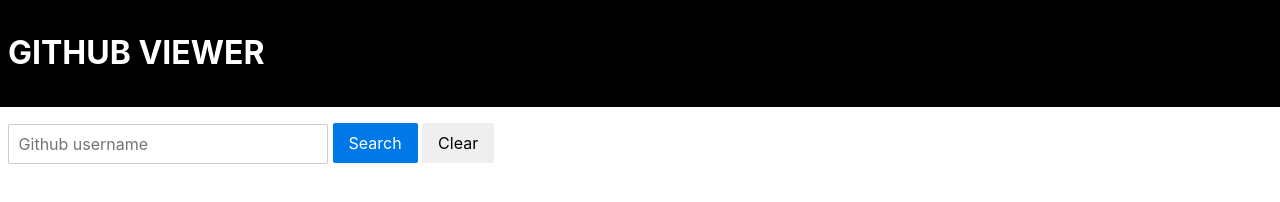
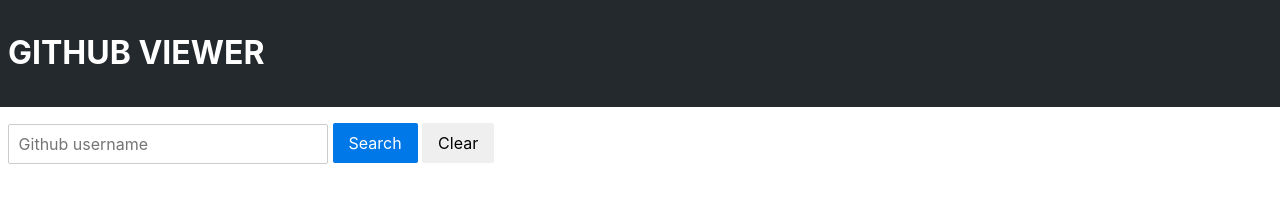
Before and after one commit to ManadayM/github-viewer, a website: page index.html in a window 1280 px wide. Drawn offline with nearby package versions, Linux system fonts and the light colour scheme; files that its build step writes are made by us from their sources; files whose address does not match are found by name.

Commit message:
Add refactoring and enhancements

```diff
--- a/source/scripts/main.js
+++ b/source/scripts/main.js
@@ -23,6 +23,7 @@
     document.querySelector('.details').innerHTML = tableTemplate.trim();
   }
 
+  // Search list of repository for the supplied username
   function searchRepos() {
     var userName = document.searchForm.user_name.value;
     if (userName) {
@@ -49,11 +50,14 @@
     }
   };
 
+  // Clear search box and tabluar data on Clear button click
   function resetSearch() {
     document.searchForm.user_name.value = "";
     document.querySelector('.details').innerHTML = "";
   }
 
+  // Check if user has cleared the search box
+  // if so, flush out the tabular data for last query
   function onSearchChange(eventSource) {
     if (!eventSource.value) {
       document.querySelector('.details').innerHTML = "";
--- a/source/styles/main.scss
+++ b/source/styles/main.scss
@@ -12,7 +12,7 @@
 }
 
 header {
-  background-color: #000000;
+  background-color: #24292e;
   color: #ffffff;
   padding: 8px;
   text-transform: uppercase;
@@ -48,7 +48,6 @@
 
 .search button[type=reset] {
   height: 40px;
-  color: #000000;
   margin: .5em 0;
   padding: .5em 1em;
   border: none;
```
